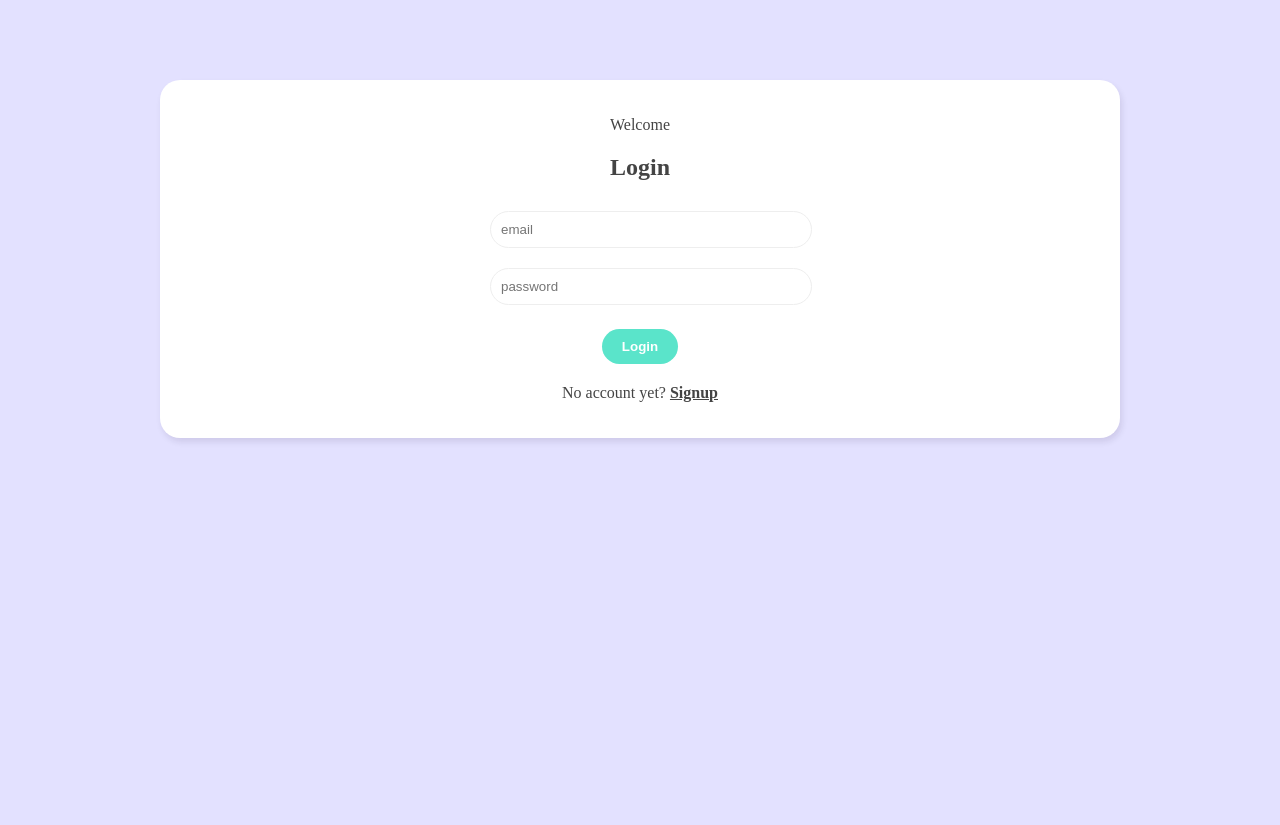
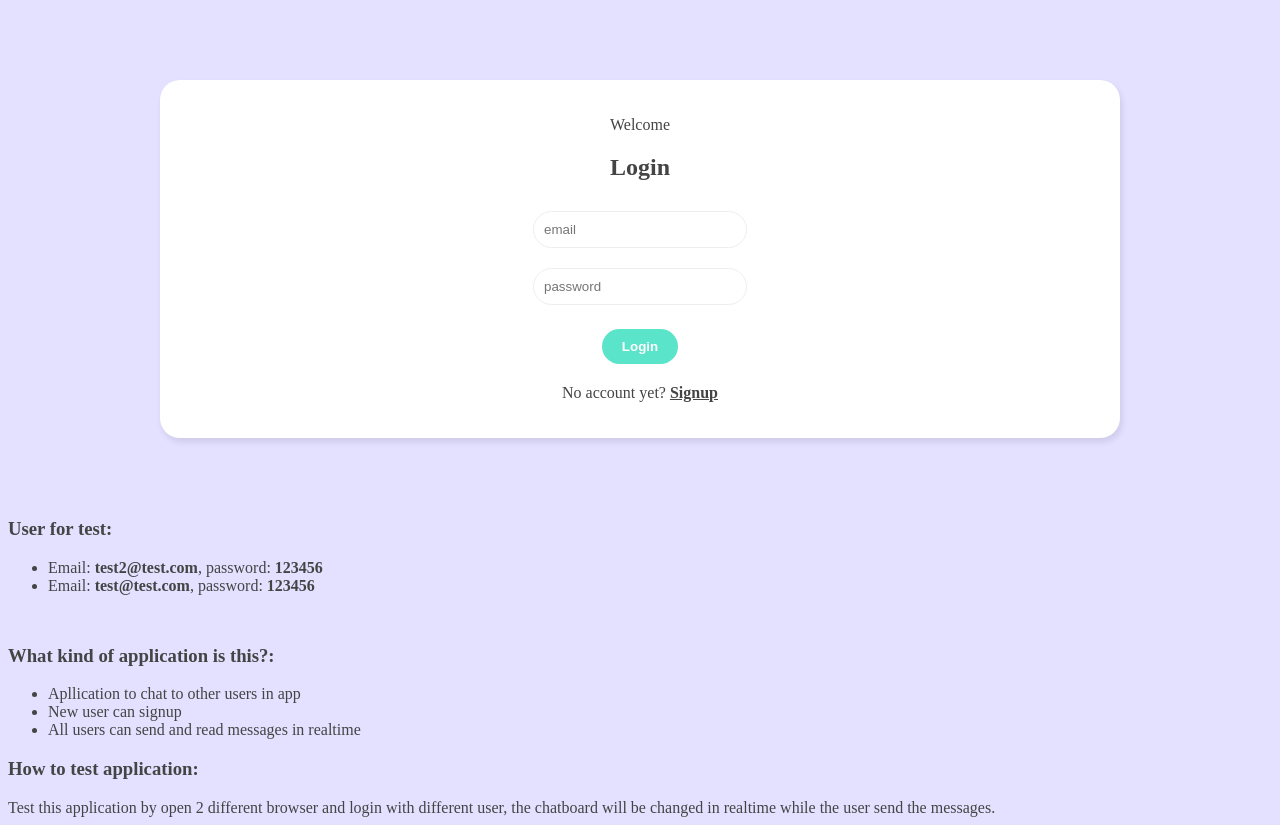
Before and after one commit to rijalBinHusen/live-chat, a Vue app: page / in a window 1280 px wide. Before the commit the page ends 800 px from the top, so only its background shows below. Built offline with nearby package versions, Linux system fonts and the light colour scheme; no server answers.

Commit message:
add application details

```diff
--- a/src/views/Welcome.vue
+++ b/src/views/Welcome.vue
@@ -12,6 +12,27 @@
       <p>Have an account? <span @click="showLogin = true">Login</span></p>
     </div>
   </div>
+    <div style="margin-top:50px;">
+        <div>
+            <h3>User for test:</h3>
+            <ul>
+                <li>Email: <b>test2@test.com</b>, password: <b>123456</b></li>
+                <li>Email: <b>test@test.com</b>, password: <b>123456</b></li>
+            </ul>
+        </div>
+        <div style="margin-top:50px;">
+            <h3>What kind of application is this?:</h3>
+            <ul>
+                <li>Apllication to chat to other users in app</li>
+                <li>New user can signup</li>
+                <li>All users can send and read messages in realtime</li>
+            </ul>
+        </div>
+        <div>
+          <h3>How to test application:</h3>
+          Test this application by open 2 different browser and login with different user, the chatboard will be changed in realtime while the user send the messages.
+        </div>
+    </div>
 </template>
 
 <script>
@@ -48,7 +69,7 @@ export default {
     margin: 20px 0 10px;
   }
   .welcome input {
-    width: 100%;
+    width: 12rem;
     padding: 10px;
     border-radius: 20px;
     border: 1px solid #eee;
```
Also changed, not shown: 1 other file (tests, documents, lock files or other folders).
